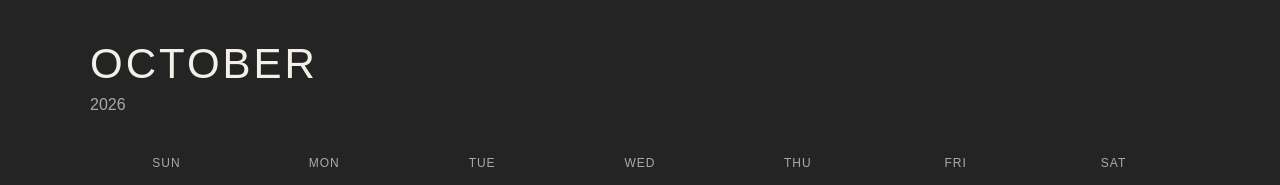
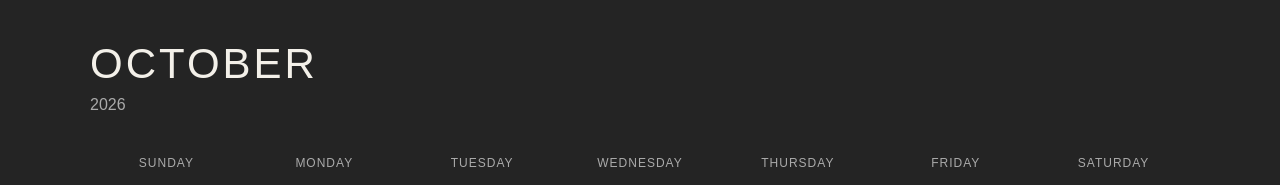
Before and after one commit to ibm-7094a/ibm-7094a.github.io, a plain HTML site: page index.html in a window 1280 px wide. Shown: the top 185 px of the page. Drawn offline with Linux system fonts and the light colour scheme; grey boxes are pictures that could not be loaded.

Commit message:
Update weekday names to full format

```diff
--- a/index.html
+++ b/index.html
@@ -173,13 +173,13 @@
 
   <div class="grid" id="calendar">
 
-    <div class="weekday">SUN</div>
-    <div class="weekday">MON</div>
-    <div class="weekday">TUE</div>
-    <div class="weekday">WED</div>
-    <div class="weekday">THU</div>
-    <div class="weekday">FRI</div>
-    <div class="weekday">SAT</div>
+    <div class="weekday">SUNDAY</div>
+    <div class="weekday">MONDAY</div>
+    <div class="weekday">TUESDAY</div>
+    <div class="weekday">WEDNESDAY</div>
+    <div class="weekday">THURSDAY</div>
+    <div class="weekday">FRIDAY</div>
+    <div class="weekday">SATURDAY</div>
 
   </div>
 </div>
```
